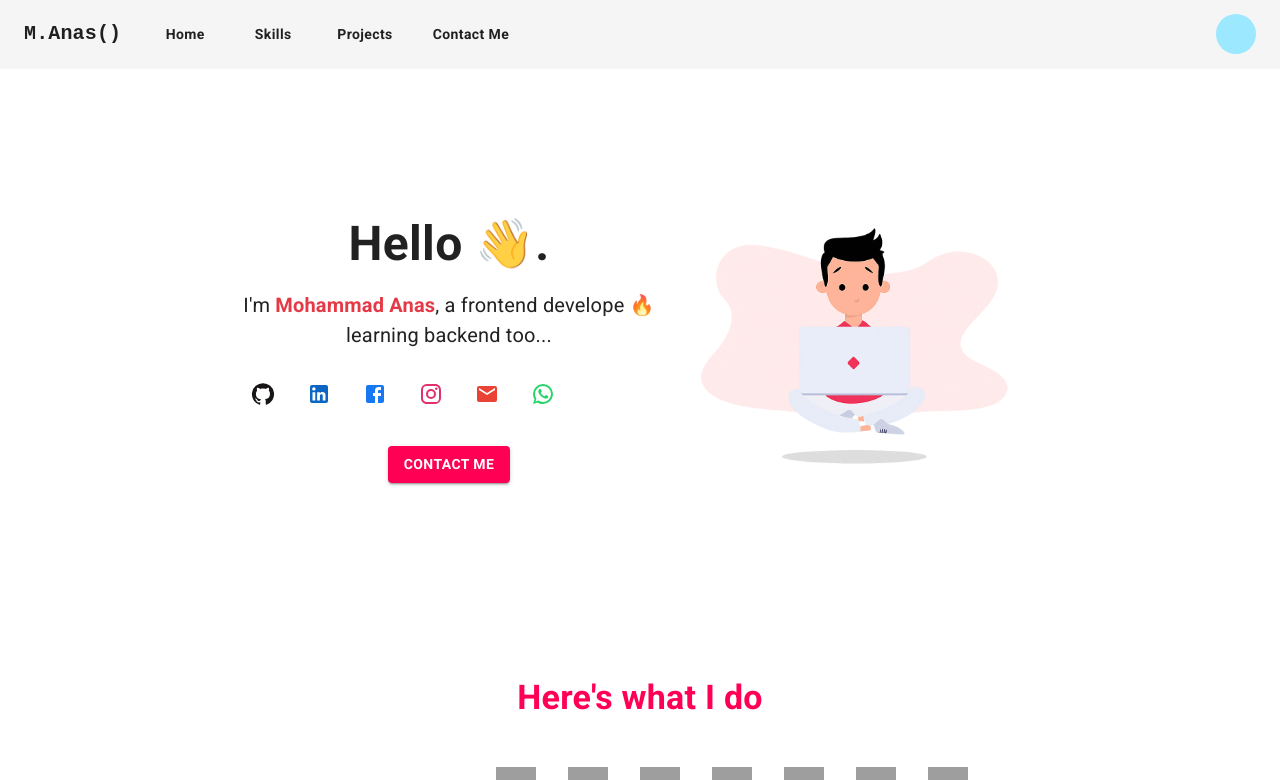
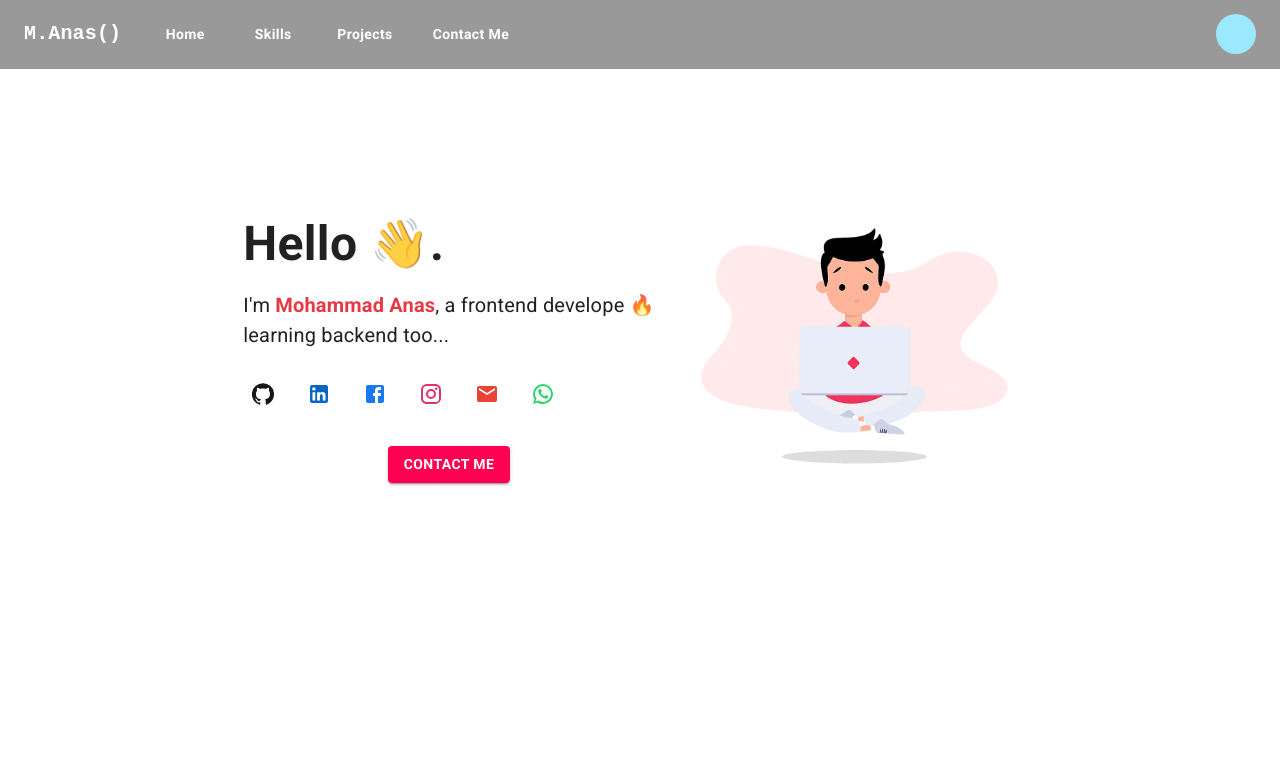
Before and after one commit to Muhammad-Anas16/DevFolio, a React (Vite) app: page / in a window 1280 px wide. Shown: the top 780 px of the page. Built offline with nearby package versions, Linux system fonts and the light colour scheme; grey boxes are pictures that could not be loaded; some icons are missing.

Commit message:
adjust Icons

```diff
--- a/src/App.css
+++ b/src/App.css
@@ -1,7 +1,5 @@
-body{
-    padding: 0;
-    margin: 0;
-    /* width: 100vw; */
-    /* height: 100vh; */
-    /* overflow-y: hidden; */
+body {
+  padding: 0;
+  margin: 0;
+  /* position: relative; <-- Add this to establish stacking context */
 }
--- a/src/App.jsx
+++ b/src/App.jsx
@@ -11,7 +11,6 @@ import { useSelector } from "react-redux";
 
 function App() {
   const mode = useSelector((state) => state.theme.mode);
-
   const [scroll, setScroll] = useState(null);
 
   const Theme = createTheme({
@@ -29,31 +28,45 @@ function App() {
 
   return (
     <ThemeProvider theme={Theme}>
-      <CssBaseline>
+      <CssBaseline />
+      {/* 🧱 Main Content */}
       <Box
         sx={{
+          height: "100vh",
+          width: "100vw",
+          overflowY: "auto",
           overflowX: "hidden",
-            textAlign: "center",
-            bgcolor: "black",
+          scrollBehavior: "smooth",
           color: "text.primary",
+          scrollbarWidth: "none",
+          "&::-webkit-scrollbar": {
+            display: "none",
+          },
         }}
       >
-          <Navbar setScroll={setScroll} /> {/* Navbar Component */}
-          <Box id="Home">
+        <Navbar setScroll={setScroll} />
+
+        <Box
+          id="Home"
+          sx={{ width: "100vw", height: "100vh", overflow: "hidden" }}
+        >
           <Intro setScroll={setScroll} />
         </Box>
+
         <Box id="Skills">
           <Skills />
         </Box>
+
         <Box id="Projects">
           <Project />
         </Box>
+
         <Box id="Contact Me">
           <Contact />
         </Box>
-          <Footer /> {/* Footer Component */}
+
+        <Footer />
       </Box>
-      </CssBaseline>
     </ThemeProvider>
   );
 }
--- a/src/Component/Navbar.jsx
+++ b/src/Component/Navbar.jsx
@@ -49,7 +49,18 @@ function Navbar({ setScroll }) {
   };
 
   return (
-    <AppBar position="static" color="default" elevation={0}>
+    // <AppBar position="static" color="default" elevation={0}>
+    <AppBar
+      position="sticky"
+      elevation={0}
+      sx={{
+        top: 0,
+        zIndex: 1100,
+        backgroundColor: "rgba(0, 0, 0, 0.4)", // semi-transparent black
+        backdropFilter: "blur(10px)", // blur effect behind navbar
+        WebkitBackdropFilter: "blur(10px)", // Safari support
+      }}
+    >
       <Container maxWidth="xl">
         <Toolbar disableGutters>
           <Typography
--- a/src/Sections/Contact.jsx
+++ b/src/Sections/Contact.jsx
@@ -18,11 +18,21 @@ import {
 } from "@mui/icons-material";
 
 import My_Image from "../Images/pic.png";
+import { useSelector } from "react-redux";
 
 const Contact = () => {
+  const mode = useSelector((state) => state.theme.mode);
+
   return (
-    <Box sx={{ py: 6, bgcolor: "background.default", color: "text.primary" }}>
-      <Container maxWidth="lg">
+    <Box
+      sx={{
+        px: { xs: 2, sm: 4, md: 7, lg: 10 },
+        py: { xs: 6, md: 10 },
+        bgcolor: "background.default",
+        color: "text.primary",
+      }}
+    >
+      <Container>
         <Typography
           variant="h4"
           textAlign="center"
@@ -35,8 +45,13 @@ const Contact = () => {
         <Box
           sx={{ py: 6, bgcolor: "background.default", color: "text.primary" }}
         >
-          <Container>
-            <Grid container spacing={4} alignItems="center">
+          <Container maxWidth="lg">
+            <Grid
+              container
+              spacing={4}
+              alignItems="center"
+              justifyContent="center"
+            >
               <Grid item xs={12} md={6}>
                 <Avatar
                   alt="My Image"
@@ -49,13 +64,7 @@ const Contact = () => {
                 />
               </Grid>
 
-              <Grid
-                item
-                xs={12}
-                md={6}
-                alignItems="center"
-                justifyContent="center"
-              >
+              <Grid item xs={12} md={6}>
                 <Typography
                   variant="caption"
                   gutterBottom
@@ -70,13 +79,23 @@ const Contact = () => {
                 </Typography>
 
                 {/* Social Icons */}
-                <Stack direction="row" flexWrap="wrap" spacing={2} mt={3}>
+                <Stack
+                  direction="row"
+                  flexWrap="wrap"
+                  spacing={2}
+                  mt={3}
+                  sx={{
+                    display: "flex",
+                    justifyContent: "center",
+                    alignItems: "center",
+                  }}
+                >
                   <IconButton
                     href="https://github.com/muhammad-anas16"
                     target="_blank"
                     rel="noopener noreferrer"
                     sx={{
-                      color: "#171515", // GitHub
+                      color: mode === "dark" ? "#ffffff" : "#171515",
                       transition: "transform 0.3s ease",
                       "&:hover": {
                         transform: "scale(1.2)",
@@ -162,7 +181,7 @@ const Contact = () => {
                   </IconButton>
                 </Stack>
 
-                {/* Button */}
+                <Box sx={{ display: "flex", justifyContent: "center" }}>
                   <Button
                     variant="contained"
                     href="/Resume.pdf"
@@ -177,6 +196,7 @@ const Contact = () => {
                   >
                     See My Resume
                   </Button>
+                </Box>
               </Grid>
             </Grid>
           </Container>
--- a/src/Sections/Intro.jsx
+++ b/src/Sections/Intro.jsx
@@ -17,6 +17,7 @@ import {
   Instagram,
 } from "@mui/icons-material";
 import IntroImage from "../Images/boy.png";
+import { useSelector } from "react-redux";
 
 const Intro = ({ setScroll }) => {
   const HandleContactMe = () => {
@@ -25,181 +26,9 @@ const Intro = ({ setScroll }) => {
     }
   };
 
+  const mode = useSelector((state) => state.theme.mode);
+
   return (
-    // <Box
-    //   sx={{
-    //     px: { xs: 2, sm: 4, md: 7, lg: 10 }, // Responsive padding
-    //     py: { xs: 6, md: 10 },
-    //     bgcolor: "white",
-    //     display: "flex",
-    //     alignItems: "center",
-    //     bgcolor: "background.default",
-    //     color: "text.primary",
-    //   }}
-    // >
-    //   <Grid container spacing={4} alignItems="center" justifyContent="center">
-    //     {/* Text Section */}
-    //     <Grid item xs={12} md={6}>
-    //       <Typography
-    //         variant="h4"
-    //         fontWeight="bold"
-    //         gutterBottom
-    //         sx={{ fontSize: { xs: "2rem", sm: "2.5rem", md: "3rem" } }}
-    //       >
-    //         Hello{" "}
-    //         <span role="img" aria-label="wave">
-    //           👋
-    //         </span>
-    //         .
-    //       </Typography>
-
-    //       <Typography
-    //         variant="body1"
-    //         gutterBottom
-    //         sx={{ fontSize: { xs: "1rem", sm: "1.1rem", md: "1.25rem" } }}
-    //       >
-    //         I'm{" "}
-    //         <Box component="span" sx={{ color: "#e63946", fontWeight: "bold" }}>
-    //           Mohammad Anas
-    //         </Box>
-    //         , a frontend develope{" "}
-    //         <span role="img" aria-label="fire">
-    //           🔥
-    //         </span>
-    //         <br />
-    //         learning backend too...
-    //         {/* . Always learning. */}
-    //       </Typography>
-
-    //       {/* Social Icons */}
-
-    //       <Stack direction="row" flexWrap="wrap" spacing={2} mt={3}>
-    //         <IconButton
-    //           href="https://github.com/muhammad-anas16"
-    //           target="_blank"
-    //           rel="noopener noreferrer"
-    //           sx={{
-    //             color: "#171515", // GitHub
-    //             transition: "transform 0.3s ease",
-    //             "&:hover": {
-    //               transform: "scale(1.2)",
-    //             },
-    //           }}
-    //         >
-    //           <GitHub />
-    //         </IconButton>
-
-    //         <IconButton
-    //           href="https://www.linkedin.com/in/muhammad-anas-b5368b32a?utm_source=share&utm_campaign=share_via&utm_content=profile&utm_medium=android_app"
-    //           target="_blank"
-    //           rel="noopener noreferrer"
-    //           sx={{
-    //             color: "#0A66C2", // LinkedIn
-    //             transition: "transform 0.3s ease",
-    //             "&:hover": {
-    //               transform: "scale(1.2)",
-    //             },
-    //           }}
-    //         >
-    //           <LinkedIn />
-    //         </IconButton>
-
-    //         <IconButton
-    //           href="https://www.facebook.com/Muhammad.Anas.Dev"
-    //           target="_blank"
-    //           rel="noopener noreferrer"
-    //           sx={{
-    //             color: "#1877F2", // Facebook blue
-    //             transition: "transform 0.3s ease",
-    //             "&:hover": {
-    //               transform: "scale(1.2)",
-    //             },
-    //           }}
-    //         >
-    //           <Facebook />
-    //         </IconButton>
-
-    //         <IconButton
-    //           href="https://www.instagram.com/muhammad.anas.dev/?igsh=MTBkanNza2IwczFkZA%3D%3D#"
-    //           target="_blank"
-    //           rel="noopener noreferrer"
-    //           sx={{
-    //             color: "#E1306C", // Instagram
-    //             transition: "transform 0.3s ease",
-    //             "&:hover": {
-    //               transform: "scale(1.2)",
-    //             },
-    //           }}
-    //         >
-    //           <Instagram />
-    //         </IconButton>
-
-    //         <IconButton
-    //           href="mailto:muhammad-anas16@outlook.com"
-    //           target="_blank"
-    //           rel="noopener noreferrer"
-    //           sx={{
-    //             color: "#EA4335", // Email/Gmail red
-    //             transition: "transform 0.3s ease",
-    //             "&:hover": {
-    //               transform: "scale(1.2)",
-    //             },
-    //           }}
-    //         >
-    //           <Email />
-    //         </IconButton>
-
-    //         <IconButton
-    //           href="https://wa.me/923182834203"
-    //           target="_blank"
-    //           rel="noopener noreferrer"
-    //           sx={{
-    //             color: "#25D366", // WhatsApp green
-    //             transition: "transform 0.3s ease",
-    //             "&:hover": {
-    //               transform: "scale(1.2)",
-    //             },
-    //           }}
-    //         >
-    //           <WhatsApp />
-    //         </IconButton>
-    //       </Stack>
-
-    //       {/* Button */}
-    //       <Button
-    //         variant="contained"
-    //         // onClick={() => HandleContactMe}
-    //         onClick={HandleContactMe}
-    //         sx={{
-    //           mt: 4,
-    //           bgcolor: "#ff0055",
-    //           fontWeight: "bold",
-    //           "&:hover": { bgcolor: "#e6004c" },
-    //         }}
-    //       >
-    //         Contact Me
-    //       </Button>
-    //     </Grid>
-
-    //     {/* Image Section */}
-    //     <Grid item xs={12} md={6}>
-    //       <Box
-    //         component="img"
-    //         src={IntroImage}
-    //         alt="Boy with Laptop"
-    //         sx={{
-    //           width: "100%",
-    //           maxWidth: 350,
-    //           mx: "auto",
-    //           display: "block",
-    //           height: { xs: 250, sm: 300, md: 400 },
-    //           objectFit: "contain",
-    //         }}
-    //       />
-    //     </Grid>
-    //   </Grid>
-    // </Box>
-
     <Box
       sx={{
         px: { xs: 2, sm: 4, md: 7, lg: 10 },
@@ -210,7 +39,6 @@ const Intro = ({ setScroll }) => {
     >
       <Container maxWidth="lg">
         <Grid container spacing={4} alignItems="center" justifyContent="center">
-          {/* Text Section */}
           <Grid item xs={12} md={6}>
             <Typography
               variant="h4"
@@ -245,15 +73,13 @@ const Intro = ({ setScroll }) => {
               learning backend too...
             </Typography>
 
-            {/* Social Icons */}
             <Stack direction="row" flexWrap="wrap" spacing={2} mt={3}>
-              {/* IconButtons (GitHub, LinkedIn, etc.) remain unchanged */}
               <IconButton
                 href="https://github.com/muhammad-anas16"
                 target="_blank"
                 rel="noopener noreferrer"
                 sx={{
-                  color: "#171515",
+                  color: mode === "dark" ? "#ffffff" : "#171515",
                   transition: "transform 0.3s ease",
                   "&:hover": { transform: "scale(1.2)" },
                 }}
@@ -327,12 +153,17 @@ const Intro = ({ setScroll }) => {
               </IconButton>
             </Stack>
 
-            {/* Button */}
+            <Box
+              sx={{
+                mt: 4,
+                display: "flex",
+                justifyContent: "center",
+              }}
+            >
               <Button
                 variant="contained"
                 onClick={HandleContactMe}
                 sx={{
-                mt: 4,
                   bgcolor: "#ff0055",
                   fontWeight: "bold",
                   "&:hover": { bgcolor: "#e6004c" },
@@ -340,9 +171,9 @@ const Intro = ({ setScroll }) => {
               >
                 Contact Me
               </Button>
+            </Box>
           </Grid>
 
-          {/* Image Section */}
           <Grid item xs={12} md={6}>
             <Box
               component="img"
--- a/src/Sections/Porfilio.jsx
+++ b/src/Sections/Porfilio.jsx
@@ -52,7 +52,9 @@ const Project = () => {
           </Container>
           <ProjectCardSection />
         </Box>
-        <Button href="https://github.com/Muhammad-Anas16?tab=repositories"
+        <Box sx={{ display: "flex", justifyContent: "center" }}>
+          <Button
+            href="https://github.com/Muhammad-Anas16?tab=repositories"
             sx={{
               background: "#FF0055",
               color: "#fff",
@@ -65,6 +67,7 @@ const Project = () => {
           >
             More Projects (Github)
           </Button>
+        </Box>
       </Container>
     </Box>
   );
```
Lines whose indentation alone changed are shown as unchanged.
